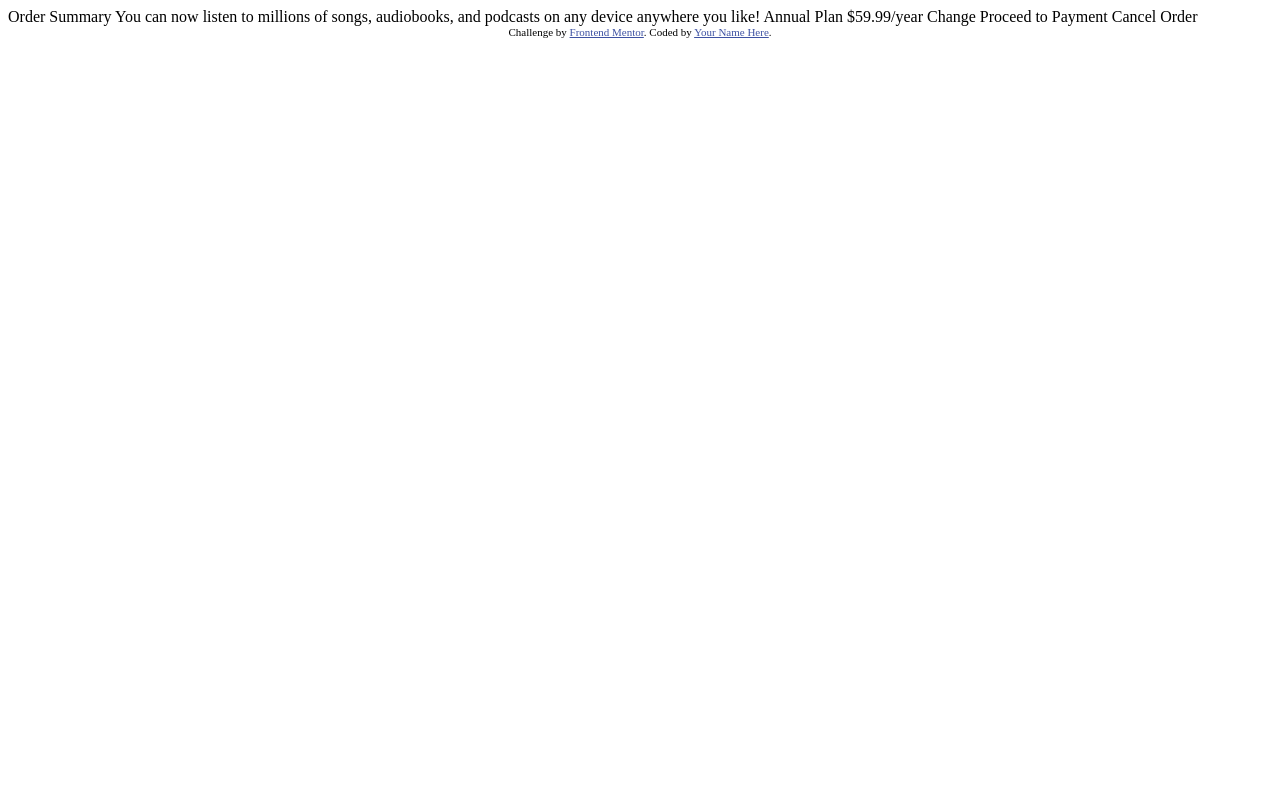
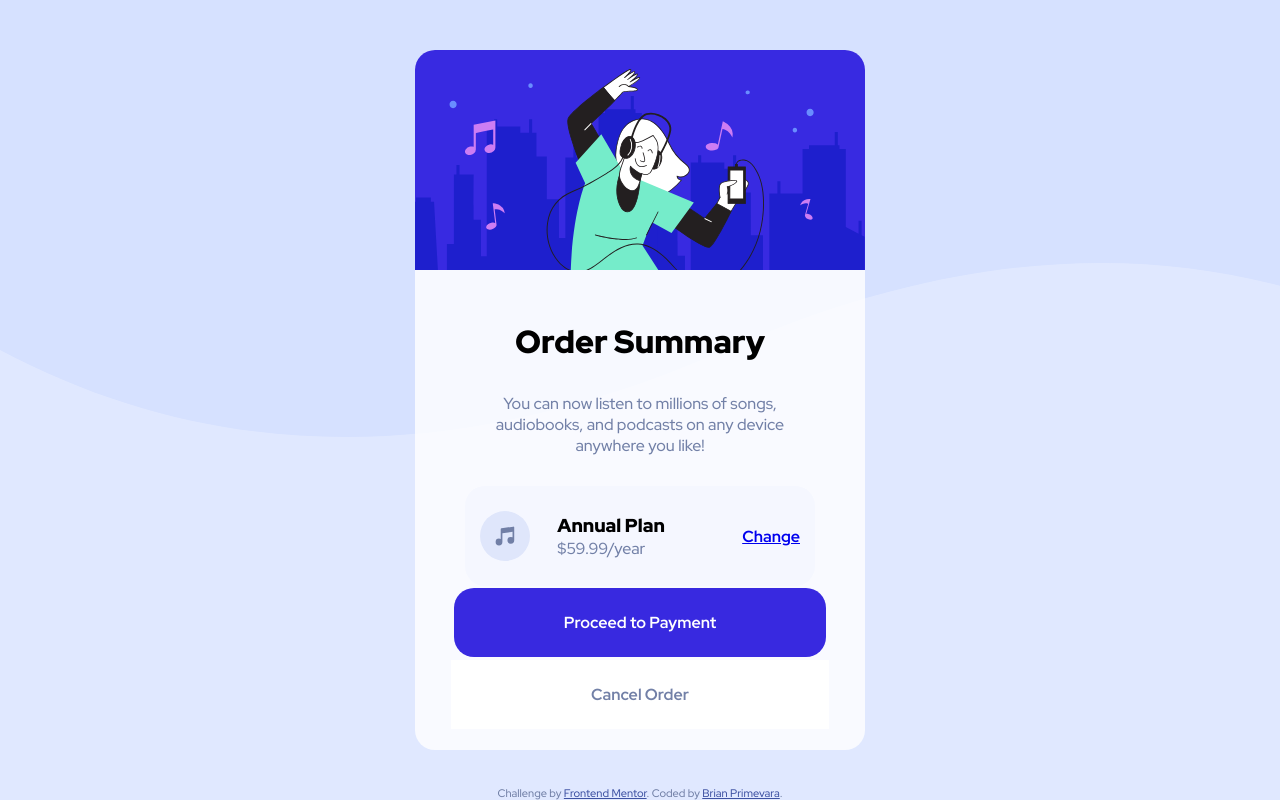
Before and after one commit to BrianPrimevara/frontend-mentor-component-card, a plain HTML site: page index.html in a window 1280 px wide. Drawn offline with Linux system fonts and the light colour scheme.

Commit message:
completed desktop card

```diff
--- a/index.html
+++ b/index.html
@@ -6,32 +6,46 @@
 
   <link rel="icon" type="image/png" sizes="32x32" href="./images/favicon-32x32.png">
 
+  <link rel="stylesheet" href="styles.css">
+
   <title>Frontend Mentor | Order summary card</title>
 
-  <!-- Feel free to remove these styles or customise in your own stylesheet 👍 -->
-  <style>
-    .attribution { font-size: 11px; text-align: center; }
-    .attribution a { color: hsl(228, 45%, 44%); }
-  </style>
 </head>
 <body>
 
-  Order Summary
+  <div class="card">
+    <div class="card-top">
+      <img src="./images/illustration-hero.svg" alt="card top image">
+    </div>
+    <div class="info">
+    <h1>
+      Order Summary
+    </h1>
+  <p>
+    You can now listen to millions of songs, audiobooks, and podcasts on any
+    device anywhere you like!
+  </p>
+</div>
+  <div class="order">
 
-  You can now listen to millions of songs, audiobooks, and podcasts on any
-  device anywhere you like!
+    <img src="./images/icon-music.svg" alt="music icon" class="icon">
+   <div class="middle-order">
+  <h3>Annual Plan</h3>
 
-  Annual Plan
-  $59.99/year
-
-  Change
-
-  Proceed to Payment
-  Cancel Order
-
+  <p>$59.99/year</p>
+</div>
+  <a href="#">Change</a>
+</div>
+  <div class="card-bottom">
+  <button type="submit" class="primary">Proceed to Payment</button>
+  <button type="submit" class="secondary">Cancel Order</button>
+</div>
+  </div>
+  <footer>
   <div class="attribution">
     Challenge by <a href="https://www.frontendmentor.io?ref=challenge" target="_blank">Frontend Mentor</a>.
-    Coded by <a href="#">Your Name Here</a>.
+    Coded by <a href="#">Brian Primevara</a>.
   </div>
+</footer>
 </body>
 </html>
--- a/styles.css
+++ b/styles.css
@@ -0,0 +1,140 @@
+@import url('https://fonts.googleapis.com/css2?family=Red+Hat+Display:wght@500;700;900&display=swap');
+
+
+*{
+    margin: 0;
+    padding: 0;
+    box-sizing: border-box;
+}
+
+.attribution { font-size: 11px; text-align: center; }
+.attribution a { color: hsl(228, 45%, 44%); }
+
+body{
+    font-family: 'Red Hat Display', sans-serif;
+    font-weight: 500;
+    display: flex;
+    flex-direction: column;
+    justify-content: center;
+    align-items: center;
+    background: hsl(225, 100%, 94%) url("./images/pattern-background-desktop.svg") no-repeat;
+    padding: 50px;
+    text-align: center;
+    color: hsl(224, 23%, 55%);
+    position: relative;
+}
+
+.card{
+    width: 450px;
+    height: 700px;
+    border-radius: 20px;
+    background: rgba(255, 255, 255, 0.8);
+    overflow: hidden;
+}
+
+.card-top{
+    max-width: 100%;
+    height:220px;
+
+}
+
+.card-top img{
+    background-size: cover;
+
+}
+
+.info h1{
+    font-family: 'Red Hat Display', sans-serif;
+    font-weight: 900;
+    color: #000;
+    padding-top: 50px;
+}
+
+.info p{
+    padding: 30px 78px;
+}
+
+.order{
+    width: 350px;
+    height: 100px;
+    border-radius: 20px;
+    background-color: hsl(225, 100%, 98%);
+    display: flex;
+    justify-content: space-between;
+    align-items: center;
+    padding: 15px;
+    margin: 0 auto;
+}
+
+.order h3{
+    font-weight: 900;
+    color: #000;
+}
+
+.middle-order{
+    text-align: left;
+    display: inline-block;
+    margin-left: -50px;
+}
+
+.order .icon{
+    width: 50px;
+    height: 50px;
+}
+
+.order a{
+    font-weight: 700;
+}
+
+.order a:hover{
+    text-decoration: none;
+}
+
+.card-bottom{
+    width: 100%;
+    height: 165px;
+    display: flex;
+    flex-direction: column;
+    align-items: center;
+    justify-content: space-around;
+    padding-bottom: 20px;
+}
+
+.primary{
+    font-family: 'Red Hat Display', sans-serif;
+    font-weight: 700;
+    display: block;
+    background-color: hsl(245, 75%, 52%);
+    color: #fff;
+    font-size: 1rem;
+    padding: 24px 110px;
+    border-radius: 20px;
+    border: none;
+}
+
+.primary:hover{
+    background-color: hsl(224, 23%, 55%);
+    cursor: pointer;
+}
+
+.secondary{
+    color: hsl(224, 23%, 55%);
+    font-family: 'Red Hat Display', sans-serif;
+    font-weight: 700;
+    display: block;
+    padding: 24px 140px;
+    font-size: 1rem;
+    border: none;
+    background-color: #fff;
+}
+
+.secondary:hover{
+    color: hsl(223, 47%, 23%);
+    cursor: pointer;
+}
+
+
+footer{
+    position: absolute;
+    bottom: 0;
+}
```
